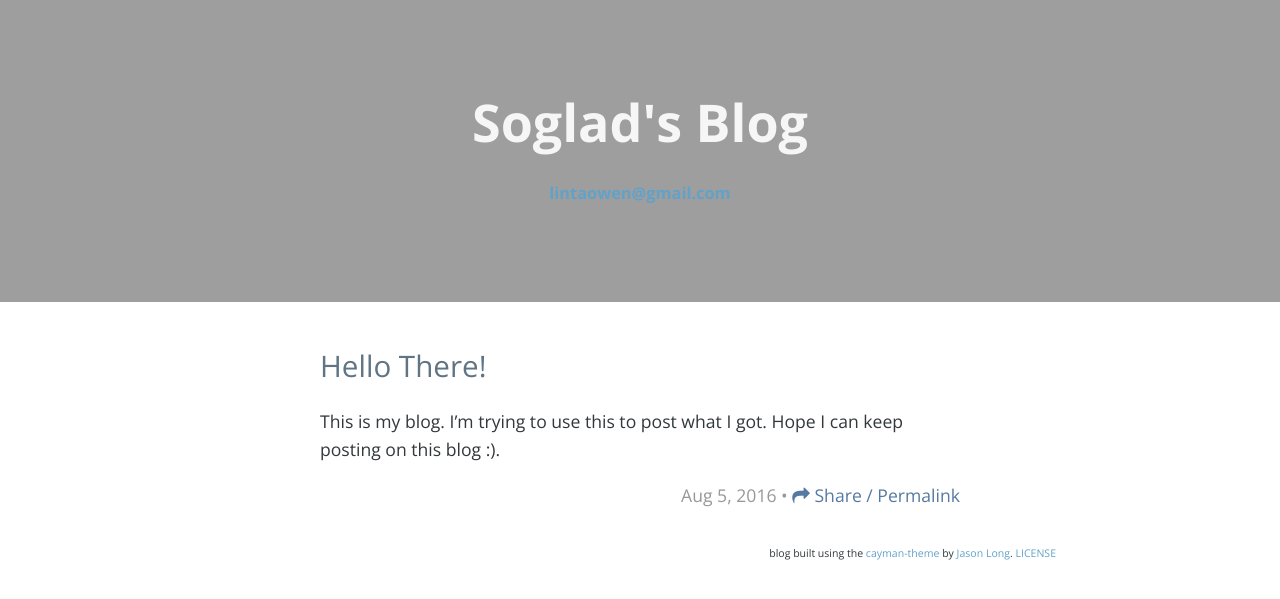
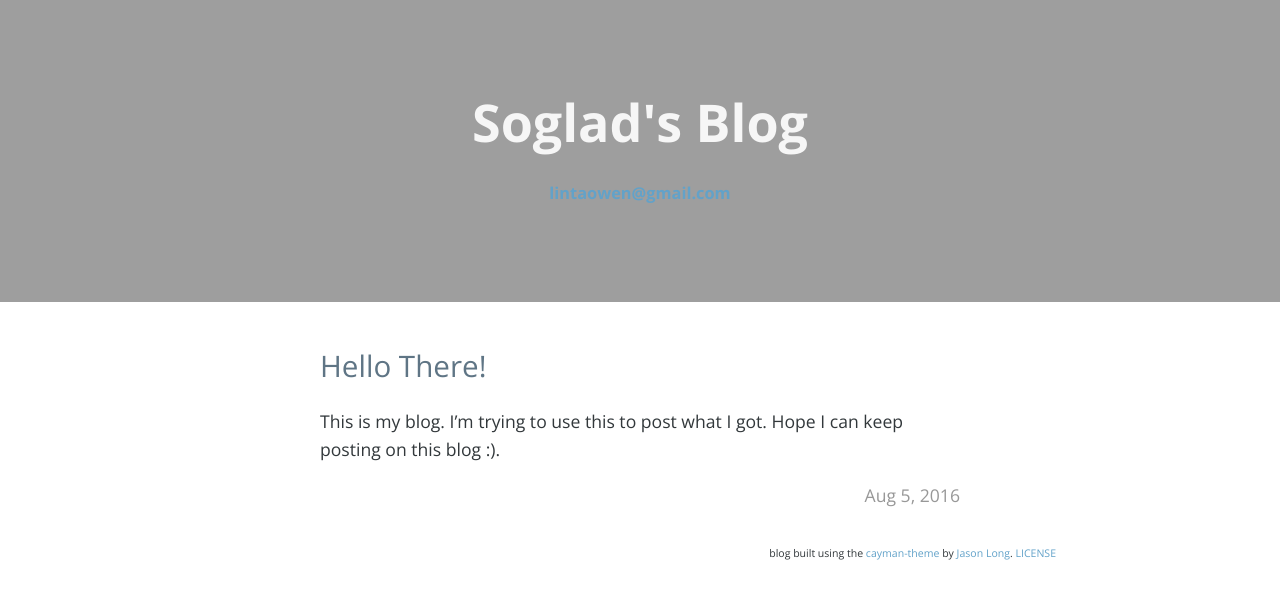
Before and after one commit to soglad/soglad.github.io, a Jekyll site: the page built from index.html, in a window 1280 px wide. Shown: the top 599 px of the page. Built offline with Jekyll 4.4.1, drawn with Linux system fonts in a browser that asks for light colours; nearby versions of some CDN libraries; the list of posts is cut into pages by our own code.

Commit message:
Update index.html

```diff
--- a/index.html
+++ b/index.html
@@ -18,7 +18,7 @@
 
     {{ post.content }}
 
-<p class="post-meta" style="text-align: right; color: rgb(152,152,152);"><time datetime="{{ post.date | date_to_xmlschema }}" itemprop="datePublished">{{ post.date | date: "%b %-d, %Y" }}</time>{% if page.author %} • <span itemprop="author" itemscope itemtype="http://schema.org/Person"><span itemprop="name">{{ post.author }}</span></span>{% endif %} • <label for="our-popup-{{ forloop.index }}"><i class="fa fa-share"></i> Share / Permalink</label></p>
+<p class="post-meta" style="text-align: right; color: rgb(152,152,152);"><time datetime="{{ post.date | date_to_xmlschema }}" itemprop="datePublished">{{ post.date | date: "%b %-d, %Y" }}</time>{% if page.author %} • <span itemprop="author" itemscope itemtype="http://schema.org/Person"><span itemprop="name">{{ post.author }}</span></span>{% endif %}</p>
 
 	<span>
 		<input type="checkbox" id="our-popup-{{ forloop.index }}" class="smoosh" />
```
